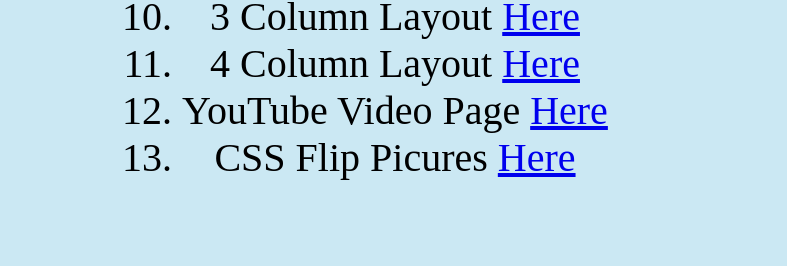
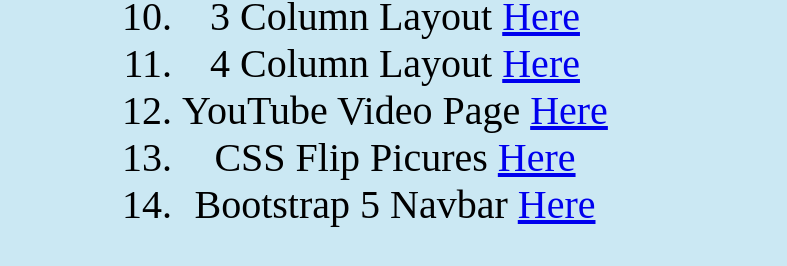
Before and after one commit to CraigAtHome1/Web-Dev-Craig, a plain HTML site: page webdev.html in a window 1280 px wide. Shown: the part 736-1002 px from the top of the page, without its empty margins (245-1032 px from the left). Before the commit the page ends 971 px from the top, so only its background shows below. Drawn offline with Linux system fonts and the light colour scheme.

Commit message:
Update webdev.html

```diff
--- a/webdev.html
+++ b/webdev.html
@@ -25,6 +25,7 @@
         <li>4 Column Layout <a href="4_column_layout.html" target=_blank rel="noopener">Here</a></li>
         <li>YouTube Video Page <a href="youtube_columns.html" target=_blank rel="noopener">Here</a></li>
         <li>CSS Flip Picures <a href="css_flip_picture_layout.html" target=_blank rel="noopener">Here</a></li>
+        <li>Bootstrap 5 Navbar <a href="bootstrapNavbar.html" target=_blank rel="noopener">Here</a></li>
     </ol>
     </div>
 </body>
```
